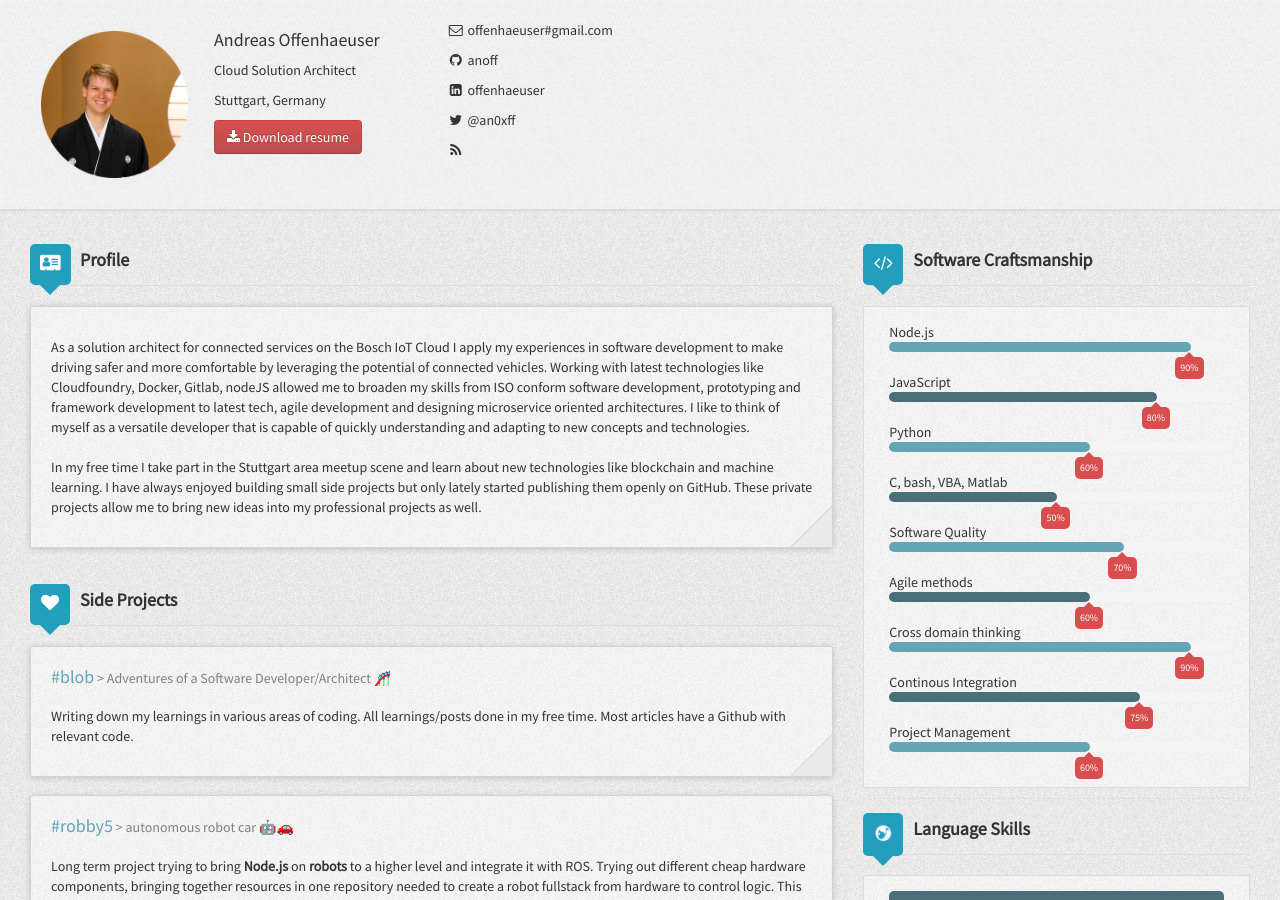
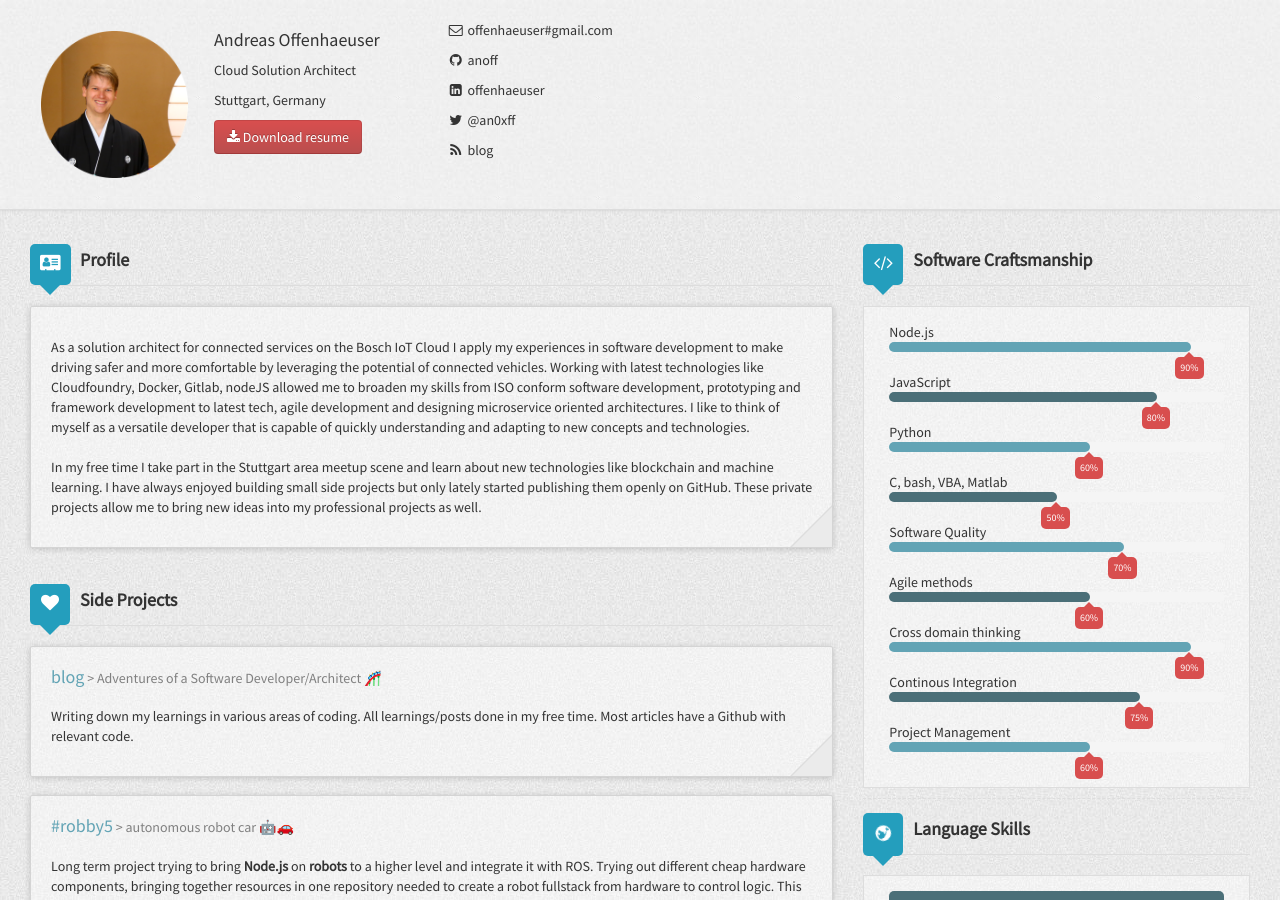
Before and after one commit to anoff/web, a Jekyll site: the page built from index.html, in a window 1280 px wide and 900 px high. Built offline with Jekyll 4.4.1, drawn with Linux system fonts in a browser that asks for light colours.

Commit message:
:ant: fix: fix typos

```diff
--- a/_data/projects.yml
+++ b/_data/projects.yml
@@ -1,4 +1,4 @@
-- name: '#blob'
+- name: 'blog'
   description: Writing down my learnings in various areas of coding. All learnings/posts done in my free time. Most articles have a [Github](https://github.com/anoff) with relevant code.
   headline: Adventures of a Software Developer/Architect 🎢
   link: https://anoff.io/blog
--- a/_includes/header.html
+++ b/_includes/header.html
@@ -14,7 +14,7 @@
                 <p><i class="fa fa-github fa-fw"></i><a href="//github.com/{{ site.data.author.github }}" target="_blank"> {{ site.data.author.github }} </a></p>
                 <p><i class="fa fa-linkedin-square fa-fw"></i> <a href="//linkedin.com/in/{{ site.data.author.linkedin }}" target="_blank"> {{ site.data.author.linkedin }} </a></p>
                 <p><i class="fa fa-twitter fa-fw"></i> <a href="//twitter.com/{{ site.data.author.twitter }}" target="_blank">  @{{ site.data.author.twitter }} </a></p>
-                <p><i class="fa fa-rss fa-fw"></i> <a href="{{ site.data.author.blog }}" target="_blank">   </a></p>
+                <p><i class="fa fa-rss fa-fw"></i> <a href="{{ site.data.author.blog }}" target="_blank"> blog </a></p>
             </div>
         </div>
     </div>
```
